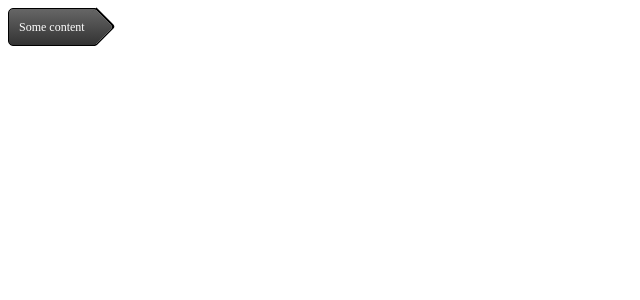
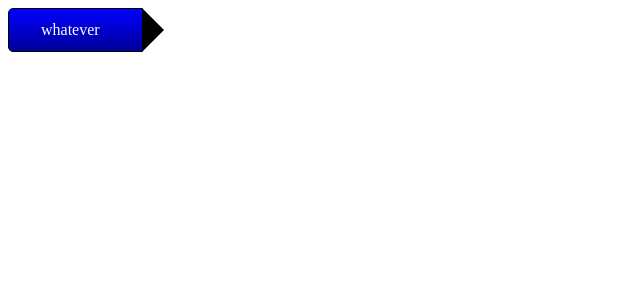
Before and after one commit to leblancdavid/MaterialReskin, an Angular app in the folder reskin-test-app/: page / in a window 1280 px wide. Shown: the top 300 px of the page, without its empty margins (0-640 px from the left). Built offline with nearby package versions, Linux system fonts and the light colour scheme.

Commit message:
Chevron looks ok but theming is still an issue

```diff
--- a/reskin-test-app/src/app/app.component.html
+++ b/reskin-test-app/src/app/app.component.html
@@ -1,4 +1,4 @@
-<hx-chevron-button></hx-chevron-button>
+<hx-chevron-button [color]="colors.Primary"></hx-chevron-button>
 
 <!-- <hx-raised-button [color]="colors.Primary"></hx-raised-button>
 <hx-raised-button [color]="colors.Secondary"></hx-raised-button>
--- a/reskin-test-app/src/app/buttons/chevron-button/chevron-button.component.html
+++ b/reskin-test-app/src/app/buttons/chevron-button/chevron-button.component.html
@@ -1,3 +1,5 @@
-<div class="hx-chevron-button">
-  Some content
+<div class="hx-chevron-button" [hxThemable]="color">
+  <div>
+    whatever
+  </div>
 </div>
--- a/reskin-test-app/src/app/buttons/chevron-button/chevron-button.component.scss
+++ b/reskin-test-app/src/app/buttons/chevron-button/chevron-button.component.scss
@@ -1,41 +1,87 @@
+@mixin chevron-button-theme($theme) {
+    $primary: map-get($theme, primary);
+    $secondary: map-get($theme, secondary);
+    $warning: map-get($theme, warning);
+    $success: map-get($theme, success);
+    $error:map-get($theme, error);
+
+    .hx-default-color, div.hx-default-color:after  {
+        background: linear-gradient(gray, darken(gray, 20%));
+    }
+    .hx-default-color:active {
+        background: linear-gradient(lighten(gray, 40%), lighten(gray, 20%));
+    }
+    .hx-error-color {
+        background: linear-gradient($error, darken($error, 20%));
+    }
+    .hx-error-color:active {
+        background: linear-gradient(lighten($error, 40%), lighten($error, 20%));
+    }
+    .hx-primary-color {
+		background: linear-gradient($primary, darken($primary, 20%));
+		&:after {
+			background: linear-gradient($primary, darken($primary, 20%));
+		}
+	}
+    .hx-primary-color:active {
+        background: linear-gradient(lighten($primary, 40%), lighten($primary, 20%));
+    }
+    .hx-secondary-color {
+        background: linear-gradient($secondary, darken($secondary, 20%));
+    }
+    .hx-secondary-color:active {
+        background: linear-gradient(lighten($secondary, 40%), lighten($secondary, 20%));
+    }
+    .hx-warning-color {
+        background: linear-gradient($warning, darken($warning, 20%));
+    }
+    .hx-warning-color:active {
+        background: linear-gradient(lighten($warning, 40%), lighten($warning, 20%));
+    }
+    .hx-success-color {
+        background: linear-gradient($success, darken($success, 20%));
+    }
+    .hx-success-color:active {
+        background: linear-gradient(lighten($success, 40%), lighten($success, 20%));
+    }
+}
+
+
 .hx-chevron-button{
     display: flex;
     align-items: center;
-    justify-content: center;
-	float: left;
-	font-size: 12px;
-	line-height: 36px;
+	justify-content: center;
+	width: max-content;
 	color: white;
-	padding: 0 10px 0 10px;
-    background: #666;
     border-top-left-radius: 5px;
     border-bottom-left-radius: 5px;
     border: solid black 1px;
-	background: linear-gradient(#666, #333);
-	position: relative;
+	padding-left: 10px;
 }
 
-.hx-chevron-button::after {
+.hx-chevron-button:after {
     content: '';
-	position: absolute;
+	position: relative;
 	top: 0;
-	right: -18px; /*half of square's length*/
-	/*same dimension as the line-height of .breadcrumb a */
-	width: 36px;
-	height: 36px;
+	right: -21px; /*half of square's length*/
+	width: 42px;
+	height: 42px;
 	/*as you see the rotated square takes a larger height. which makes it tough to position it properly. So we are going to scale it down so that the diagonals become equal to the line-height of the link. We scale it to 70.7% because if square's:
 	length = 1; diagonal = (1^2 + 1^2)^0.5 = 1.414 (pythagoras theorem)
 	if diagonal required = 1; length = 1/1.414 = 0.707*/
 	transform: scale(0.707) rotate(45deg);
-	/*we need to prevent the arrows from getting buried under the next link*/
 	z-index: 1;
-	/*background same as links but the gradient will be rotated to compensate with the transform applied*/
-	background: #666;
-	background: linear-gradient(135deg, #666, #333);
-	/*
-		5px - for rounded arrows and
-		50px - to prevent hover glitches on the border created using shadows*/
-    border-radius: 0 5px 0 50px;
-    box-shadow:
-		1px -2px 0 1px rgb(0, 0, 0);
+	border-radius: 0 5px 0 50px;
 }
+
+.hx-chevron-button:before {
+	content: '';
+    left: 100%;
+    margin-left: 1px;
+    position: relative;
+    width: 0;
+    height: 0;
+    border-top: 21px solid transparent;
+    border-left: 21px solid black;
+    border-bottom: 21px solid transparent;
+}
--- a/reskin-test-app/src/app/buttons/chevron-button/chevron-button.component.ts
+++ b/reskin-test-app/src/app/buttons/chevron-button/chevron-button.component.ts
@@ -1,4 +1,5 @@
-import { Component, OnInit } from '@angular/core';
+import { Component, OnInit, Input } from '@angular/core';
+import { ColorPalette } from '../../theming/color-palette.enum';
 
 @Component({
   selector: 'hx-chevron-button',
@@ -7,7 +8,10 @@ import { Component, OnInit } from '@angular/core';
 })
 export class ChevronButtonComponent implements OnInit {
 
-  constructor() { }
+  @Input() color: ColorPalette;
+  constructor() {
+    this.color = ColorPalette.Default;
+   }
 
   ngOnInit() {
   }
--- a/reskin-test-app/src/app/buttons/raised-button/raised-button.component.html
+++ b/reskin-test-app/src/app/buttons/raised-button/raised-button.component.html
@@ -1,2 +1,2 @@
-<div class="hx-raised-button" [hxTheming]="color">
+<div class="hx-raised-button" [hxThemable]="color">
 </div>
--- a/reskin-test-app/src/app/theming/theming.directive.ts
+++ b/reskin-test-app/src/app/theming/themable.directive.ts
@@ -2,17 +2,17 @@ import { Directive, ElementRef, Input, OnInit, Renderer2 } from '@angular/core';
 import { ColorPalette } from './color-palette.enum';
 
 @Directive({
-  selector: '[hxTheming]'
+  selector: '[hxThemable]'
 })
-export class ThemingDirective implements OnInit {
+export class ThemableDirective implements OnInit {
 
-  @Input() hxTheming: ColorPalette;
+  @Input() hxThemable: ColorPalette;
   constructor(private renderer: Renderer2, private hostElement: ElementRef)
   {
   }
 
   ngOnInit(): void {
-    switch(this.hxTheming)
+    switch(this.hxThemable)
     {
       case ColorPalette.Default:
         this.renderer.addClass(this.hostElement.nativeElement, 'hx-default-color');
--- a/reskin-test-app/src/app/theming/theming.module.ts
+++ b/reskin-test-app/src/app/theming/theming.module.ts
@@ -1,16 +1,16 @@
 import { NgModule } from '@angular/core';
 import { CommonModule } from '@angular/common';
-import { ThemingDirective } from './theming.directive';
+import { ThemableDirective } from './themable.directive';
 
 @NgModule({
   imports: [
     CommonModule
   ],
   declarations: [
-    ThemingDirective
+    ThemableDirective
   ],
   exports: [
-    ThemingDirective
+    ThemableDirective
   ],
 })
 export class ThemingModule { }
```
Also changed, not shown: 1 other file (tests, documents, lock files or other folders).
